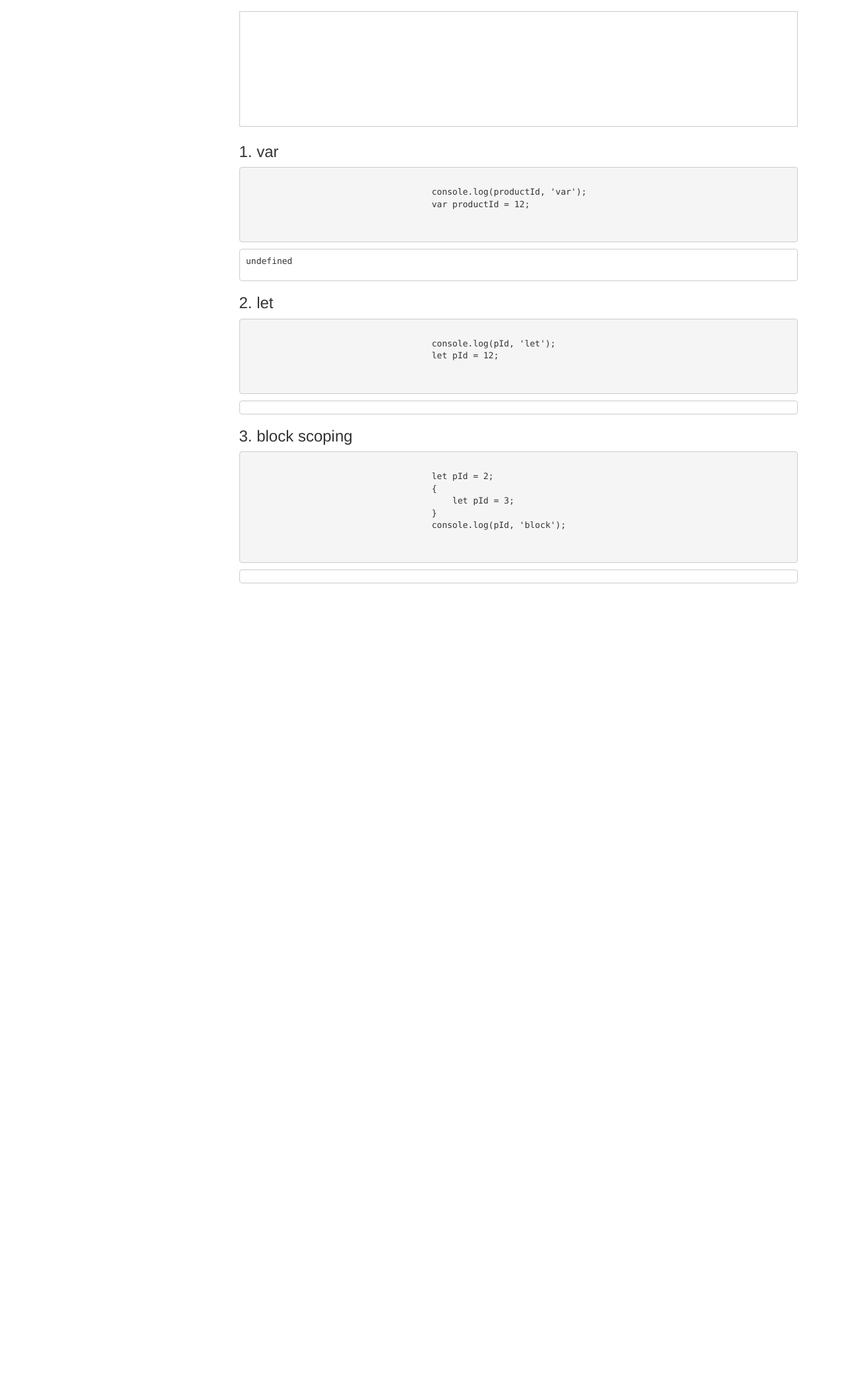
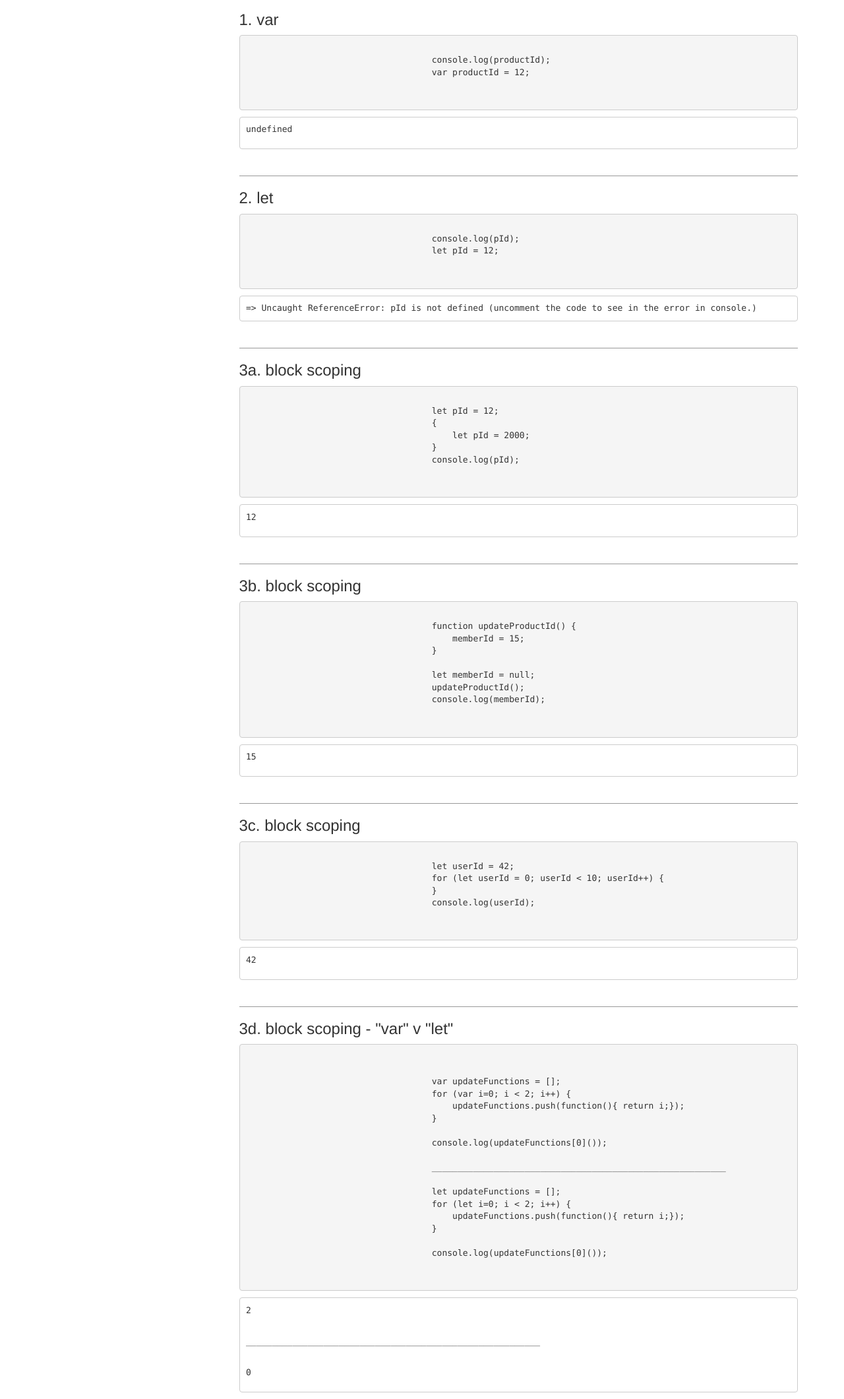
Before and after one commit to hafeez-syed/ES6, a website: page 03-let,const,block-scoping/index.html in a window 1280 px wide. Shown: the part 93-2213 px from the top of the page at 66% size. Before the commit the page ends 987 px from the top, so only its background shows below. Drawn offline with nearby package versions, Linux system fonts and the light colour scheme.

Commit message:
removed textarea and added var / let block scoping code

```diff
--- a/03-let,const,block-scoping/index.html
+++ b/03-let,const,block-scoping/index.html
@@ -16,15 +16,13 @@
                 <div class="col-md-9">
                     <h1 class="page-header">03 - let, const, block scoping</h1>
 
-                    <textarea name="additional-notes" class="additional-notes"></textarea>
-
                     <!-- Code Block -->
                     <h3>1. var</h3>
                     <div class="zero-clipboard">
                         <figure class="highlight">
                             <pre>
                                 <code class="language-html">
-                                    console.log(productId, 'var');
+                                    console.log(productId);
                                     var productId = 12;
                                 </code>
                             </pre>
@@ -32,45 +30,118 @@
                         </figure>
                     </div>
 
+                    <hr />
+
                     <!-- Code Block -->
                     <h3>2. let</h3>
                     <div class="zero-clipboard">
                         <figure class="highlight">
                             <pre>
                                 <code class="language-html">
-                                    console.log(pId, 'let');
+                                    console.log(pId);
                                     let pId = 12;
                                 </code>
                             </pre>
-                            <pre id="let" class="transparent"></pre>
+                            <pre id="let" class="transparent">=> Uncaught ReferenceError: pId is not defined (uncomment the code to see in the error in console.)</pre>
                         </figure>
                     </div>
 
+                    <hr />
 
                     <!-- Code Block -->
-                    <h3>3. block scoping</h3>
+                    <h3>3a. block scoping</h3>
                     <div class="zero-clipboard">
                         <figure class="highlight">
                             <pre>
                                 <code class="language-html">
-                                    let pId = 2;
+                                    let pId = 12;
                                     {
-                                        let pId = 3;
+                                        let pId = 2000;
                                     }
-                                    console.log(pId, 'block');
+                                    console.log(pId);
                                 </code>
                             </pre>
-                            <pre id="block" class="transparent"></pre>
+                            <pre id="block1" class="transparent"></pre>
                         </figure>
                     </div>
 
+                    <hr />
+
+                    <!-- Code Block -->
+                    <h3>3b. block scoping</h3>
+                    <div class="zero-clipboard">
+                        <figure class="highlight">
+                            <pre>
+                                <code class="language-html">
+                                    function updateProductId() {
+                                        memberId = 15;
+                                    }
+
+                                    let memberId = null;
+                                    updateProductId();
+                                    console.log(memberId);
+                                </code>
+                            </pre>
+                            <pre id="block2" class="transparent"></pre>
+                        </figure>
+                    </div>
+
+                    <hr />
+
+                    <!-- Code Block -->
+                    <h3>3c. block scoping</h3>
+                    <div class="zero-clipboard">
+                        <figure class="highlight">
+                            <pre>
+                                <code class="language-html">
+                                    let userId = 42;
+                                    for (let userId = 0; userId < 10; userId++) {
+                                    }
+                                    console.log(userId);
+                                </code>
+                            </pre>
+                            <pre id="block3" class="transparent"></pre>
+                        </figure>
+                    </div>
+
+                    <hr />
+
+                    <!-- Code Block -->
+                    <h3>3d. block scoping - "var" v "let"</h3>
+                    <div class="zero-clipboard">
+                        <figure class="highlight">
+                            <pre>
+                                <code class="language-html">
+
+                                    var updateFunctions = [];
+                                    for (var i=0; i < 2; i++) {
+                                        updateFunctions.push(function(){ return i;});
+                                    }
+
+                                    console.log(updateFunctions[0]());
+
+                                    _________________________________________________________
+
+                                    let updateFunctions = [];
+                                    for (let i=0; i < 2; i++) {
+                                        updateFunctions.push(function(){ return i;});
+                                    }
+
+                                    console.log(updateFunctions[0]());
+                                </code>
+                            </pre>
+                            <pre id="block4" class="transparent"></pre>
+                        </figure>
+                    </div>
                 </div>
             </div>
         </div>
 
         <script src="../node_modules/jquery/dist/jquery.min.js"></script>
         <script src="../node_modules/bootstrap/dist/js/bootstrap.min.js"></script>
-        <script src="../node_modules/babel-polyfill/dist/polyfill.min.js"></script>
+        <script src="../node_modules/traceur/bin/traceur.js"></script>
+        <script src="../node_modules/traceur/bin/BrowserSystem.js"></script>
+        <script src="../node_modules/traceur/src/bootstrap.js"></script>
         <script src="../js/customized.js"></script>
         <script src="js/script.js"></script>
     </body>
--- a/03-let,const,block-scoping/js/script.js
+++ b/03-let,const,block-scoping/js/script.js
@@ -1,53 +1,53 @@
 'use strict';
-var cursorPosition = null,
-    typingInterval = 500,
-    InvalidCharFoundBetweenAWord = false,
-    typingTimer;
-$(".additional-notes").keyup(validateComments);
-$(".additional-notes").keydown(function(e) {
-    cursorPosition = this.selectionEnd;
-});
-function validateComments(e) {
-    var regExp = /[^A-Z0-9\.\s\r\n\'\"\@\$\!\(\)\-\,]+/igm,
-        val = $(this).val(),
-        limit = 500,
-        start = this.selectionStart,
-        end = this.selectionEnd;
 
-    var test  = regExp.test(this.value);
-    if(test) {
-        if(end < val.length) {
-            InvalidCharFoundBetweenAWord = true;
-        }
-    }
-    this.value = this.value.replace(regExp, '');
-    this.setSelectionRange(start, end);
-
-    clearTimeout(typingTimer);
-    typingTimer = setTimeout(doneTyping.call(this), typingInterval);
-}
-
-function doneTyping() {
-    if(InvalidCharFoundBetweenAWord) {
-        this.setSelectionRange(cursorPosition, cursorPosition);
-        InvalidCharFoundBetweenAWord = false;
-    }
-}
-
-console.log(productId, 'var');
+consoleAndDisplayResults(productId, 'var');
 var productId = 12;
 
 //*************//
 
-console.error(pId, 'let');
+//consoleAndDisplayResults(pId, 'let');
 let pId = 12;
 
 //*************//
 
+
 let id = 12;
 {
-    let id = 24;
+    let id = 2000;
 }
-console.log(id);
+consoleAndDisplayResults(id, 'block1');
 
 //*************//
+
+function updateProductId() {
+    memberId = 15;
+}
+
+let memberId = null;
+updateProductId();
+consoleAndDisplayResults(memberId, 'block2');
+
+//*************//
+
+let userId = 42;
+for (let userId = 0; userId < 10; userId++) {
+}
+consoleAndDisplayResults(userId, 'block3');
+
+//*************//
+
+var updateVarFunctions = [];
+for (var i=0; i < 2; i++) {
+    updateVarFunctions.push(function(){ return i;});
+}
+
+consoleAndDisplayResults(updateVarFunctions[0](), 'block4');
+
+consoleAndDisplayResults('\n_________________________________________________________\n\n', 'block4');
+
+let updateLetFunctions = [];
+for (let i=0; i < 2; i++) {
+    updateLetFunctions.push(function(){ return i;});
+}
+
+consoleAndDisplayResults(updateLetFunctions[0](), 'block4');
--- a/css/customized.css
+++ b/css/customized.css
@@ -2,19 +2,7 @@
     background: transparent;
 }
 
-.additional-notes{
-    border: 1px solid #ccc;
-    color: #414141;
-    font-family: 'Arial Regular','Arial';
-    font-weight: 400;
-    font-style: normal;
-    height: 175px;
-    line-height: 18px;
-    font-size: 16px;
-    outline: 0;
-    padding: 5px;
-    resize: none;
-    width: 100%;
-    word-wrap: break-word;
-    text-align: left;
+hr {
+    border-top: 1px solid #999;
+    margin-top: 40px;
 }
--- a/js/customized.js
+++ b/js/customized.js
@@ -1,14 +1,9 @@
-if (typeof console  != "undefined") {
-    if (typeof console.log != 'undefined') {
-        console.olog = console.log;
-    } else {
-        console.olog = function () {
-        };
+function consoleAndDisplayResults(val, div) {
+    try {
+        console.log(val);
+        $('#' + div).append('<p>' + val + '</p>');
+    } catch (e) {
+        console.log(e.message);
+        $('#' + div).append('<p>' + e.message + '</p>');
     }
 }
-
-console.log = function(message, id) {
-    console.olog(message);
-    $('#' + id).append('<p>' + message + '</p>');
-};
-console.error = console.debug = console.info =  console.log;
--- a/package.json
+++ b/package.json
@@ -41,7 +41,8 @@
     "merge-stream": "1.0.0",
     "node-notifier": "4.6.0",
     "path": "0.12.7",
-    "run-sequence": "1.2.1"
+    "run-sequence": "1.2.1",
+    "traceur": "0.0.111"
   },
   "scripts": {
     "test": "echo \"Error: no test specified\" && exit 1"
```
